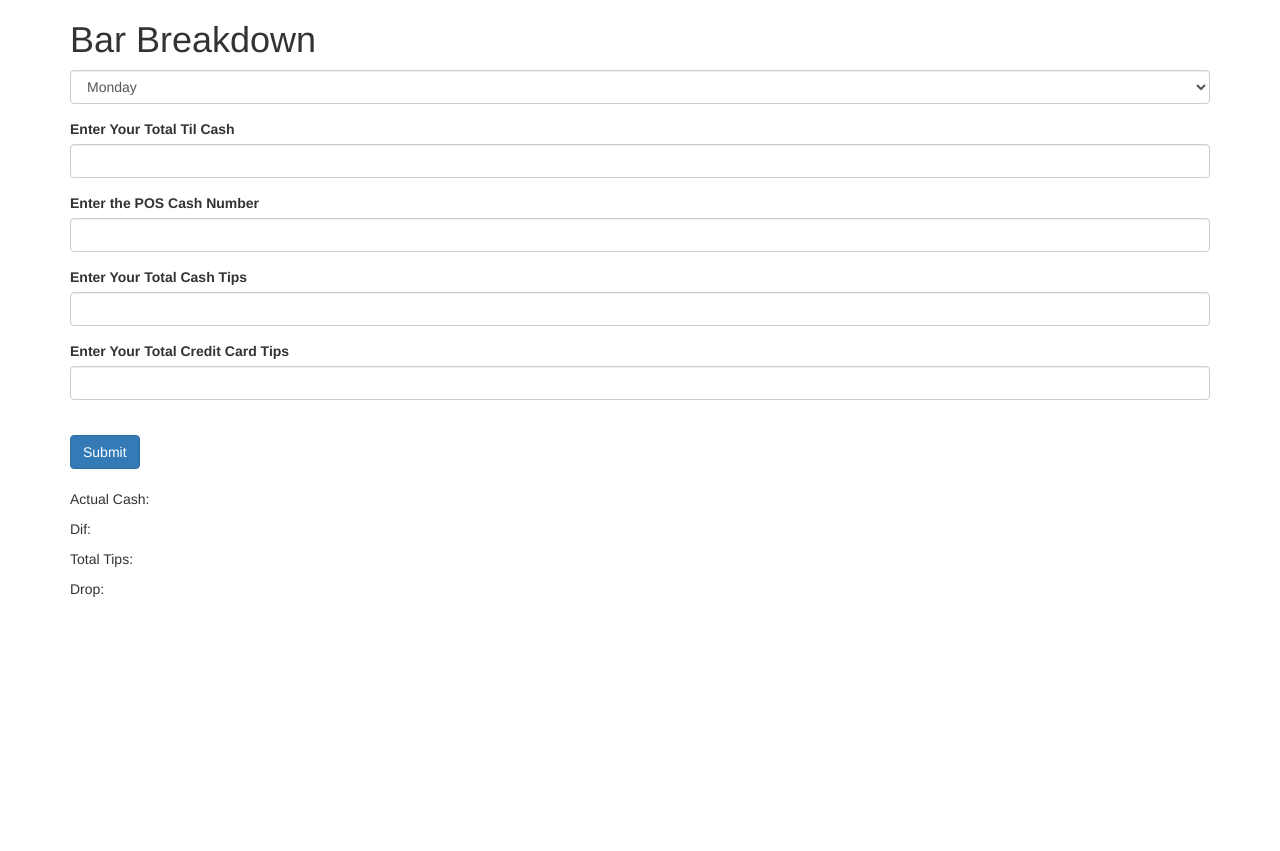
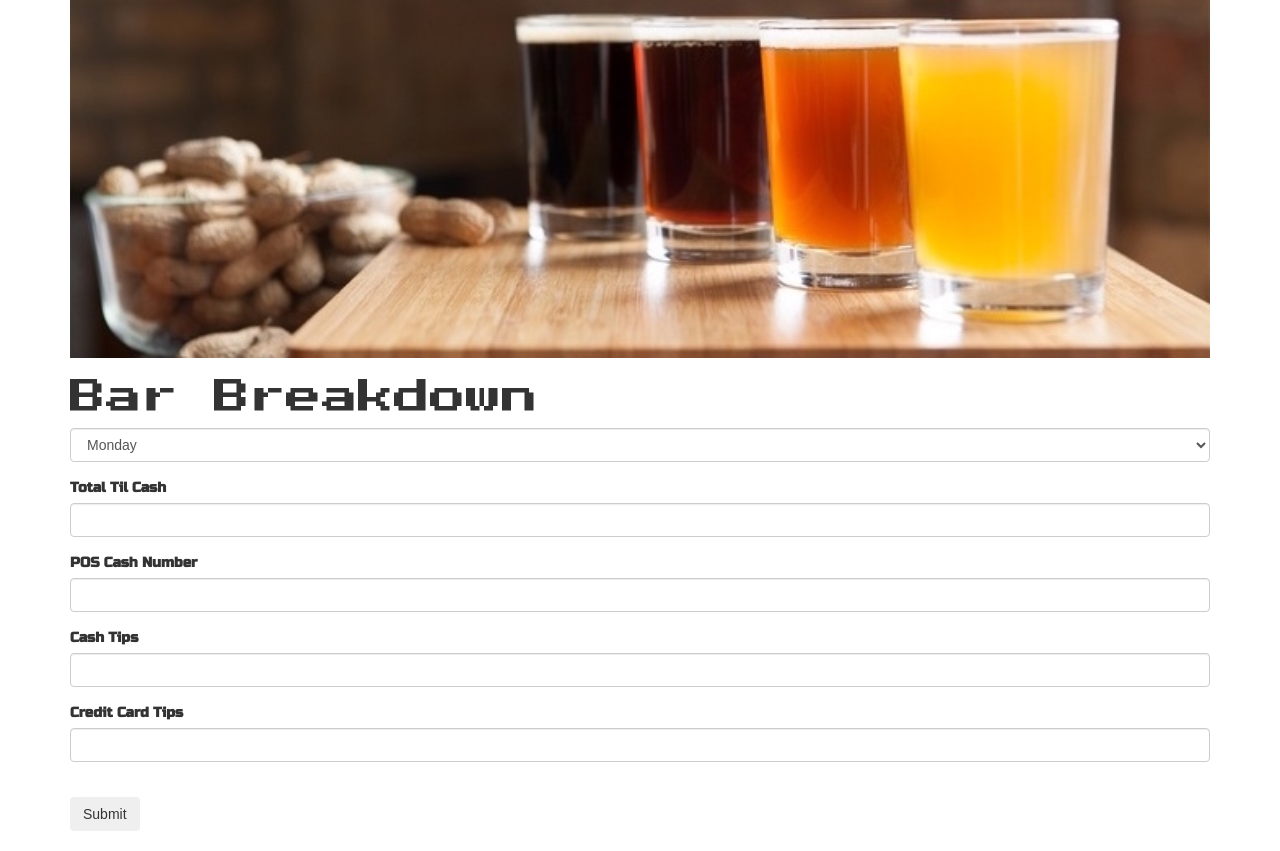
Before and after one commit to jessica-wabbit/bar-breakdown, a plain HTML site: page index.html in a window 1280 px wide. Before the commit the page ends 800 px from the top, so only its background shows below. Drawn offline with Linux system fonts and the light colour scheme; a web font is replaced by a local one.

Commit message:
Add breakdown display div and css styles.

```diff
--- a/css/styles.css
+++ b/css/styles.css
@@ -0,0 +1,22 @@
+.breakdown {
+  display: none;
+}
+
+h1, h2 {
+  font-family:'Press Start 2P', cursive;
+}
+
+body {
+  font-family: 'Pavanam', sans-serif;
+}
+
+.bolded {
+  font-family: 'Russo One', sans-serif;
+}
+
+/*.header h1 {
+  background: url('img/beer.jpg') 0 0;
+  position: absolute;
+  background-color: rgba(0, 0, 0, 0.5);
+  image-orientation:
+}*/
--- a/index.html
+++ b/index.html
@@ -2,6 +2,7 @@
 <html>
   <head>
     <link href="css/bootstrap.css" rel="stylesheet" type="text/css">
+    <link href="https://fonts.googleapis.com/css?family=Pavanam|Press+Start+2P|Russo+One" rel="stylesheet">
     <link href="css/styles.css" rel="stylesheet" type="text/css">
     <link href="https://fonts.googleapis.com/css?family=Arvo|Montserrat" rel="stylesheet">
     <script src="js/jquery-3.2.0.js"></script>
@@ -10,6 +11,7 @@
   </head>
   <body>
     <div class="container">
+      <img src="img/beer.jpg" width="100%" alt="beer flight">
       <h1>Bar Breakdown</h1>
       <form>
         <div class="form-group">
@@ -24,30 +26,36 @@
           </select>
         </div>
         <div class="form-group">
-          <label for="tilTotal">Enter Your Total Til Cash</label>
+          <label for="tilTotal"><span class="bolded">Total Til Cash</span></label>
           <input class="form-control" type="number" id="tilTotal">
         </div>
         <div class="form-group">
-          <label for="posCash">Enter the POS Cash Number</label>
+          <label for="posCash"><span class="bolded">POS Cash Number</span></label>
           <input class="form-control" type="number" id="posCash">
         </div>
         <div class="form-group">
-          <label for="cashTips">Enter Your Total Cash Tips</label>
+          <label for="cashTips"><span class="bolded">Cash Tips</span></label>
           <input class="form-control" type="number" id="cashTips">
         </div>
         <div class="form-group">
-          <label for="ccTips">Enter Your Total Credit Card Tips</label>
+          <label for="ccTips"><span class="bolded">Credit Card Tips</span></label>
           <input class="form-control" type="number" id="ccTips">
         </div>
         <br>
-        <button type="submit" class="btn btn-primary">Submit</button>
+        <button type="submit" class="btn">Submit</button>
       </form>
       <br>
       <div class="breakdown">
-        <p> Actual Cash: <span id="actualCash"> </span></p>
-        <p>Dif: <span id="difference"> </span><p>
-        <p>Total Tips: <span id="totalTips"> </span><p>
-        <p>Drop: <span id="drop"> </span><p>
+        <h2>End of Night Summary</h2>
+        <p><span class="bolded">Actual Cash:</span> <span id="actualCash"> </span></p>
+        <p><span class="bolded">POS Cash:</span> <span id="outputPOSCash"> </span></p>
+        <p><span class="bolded">Actual Cash vs POS Cash:</span> <span id="difference"> </span><p>
+        <br>
+        <p><span class="bolded">Cash Tips:</span> <span id="outputCashTips"> </span></p>
+        <p><span class="bolded">Credit Card Tips:</span> <span id="outputCCTips"> </span></p>
+        <p><span class="bolded">Total Tips:</span> <span id="totalTips"> </span></p>
+        <br>
+        <p><span class="bolded">Drop:</span> <span id="drop"> </span><p>
       </div>
     </div>
   </body>
--- a/js/scripts.js
+++ b/js/scripts.js
@@ -37,11 +37,16 @@ $(document).ready(function () {
   $("form").submit(function(event) {
     event.preventDefault();
 
+    $(".breakdown").show();
     var weekday = $("select#weekdays").val();
     var tilTotal = parseInt($('input#tilTotal').val());
     var posCash = parseInt($('input#posCash').val());
     var cashTips = parseInt($('input#cashTips').val());
     var ccTips = parseInt($('input#ccTips').val());
+
+    $("#outputPOSCash").text(posCash);
+    $("#outputCashTips").text(cashTips);
+    $("#outputCCTips").text(ccTips);
 
     var actualCash = actualCashMath(tilTotal);
     $("#actualCash").text(actualCash);
@@ -57,5 +62,6 @@ $(document).ready(function () {
 
 
 
+
   });
 });
```
Also changed, not shown: img/beer.jpg (added).
